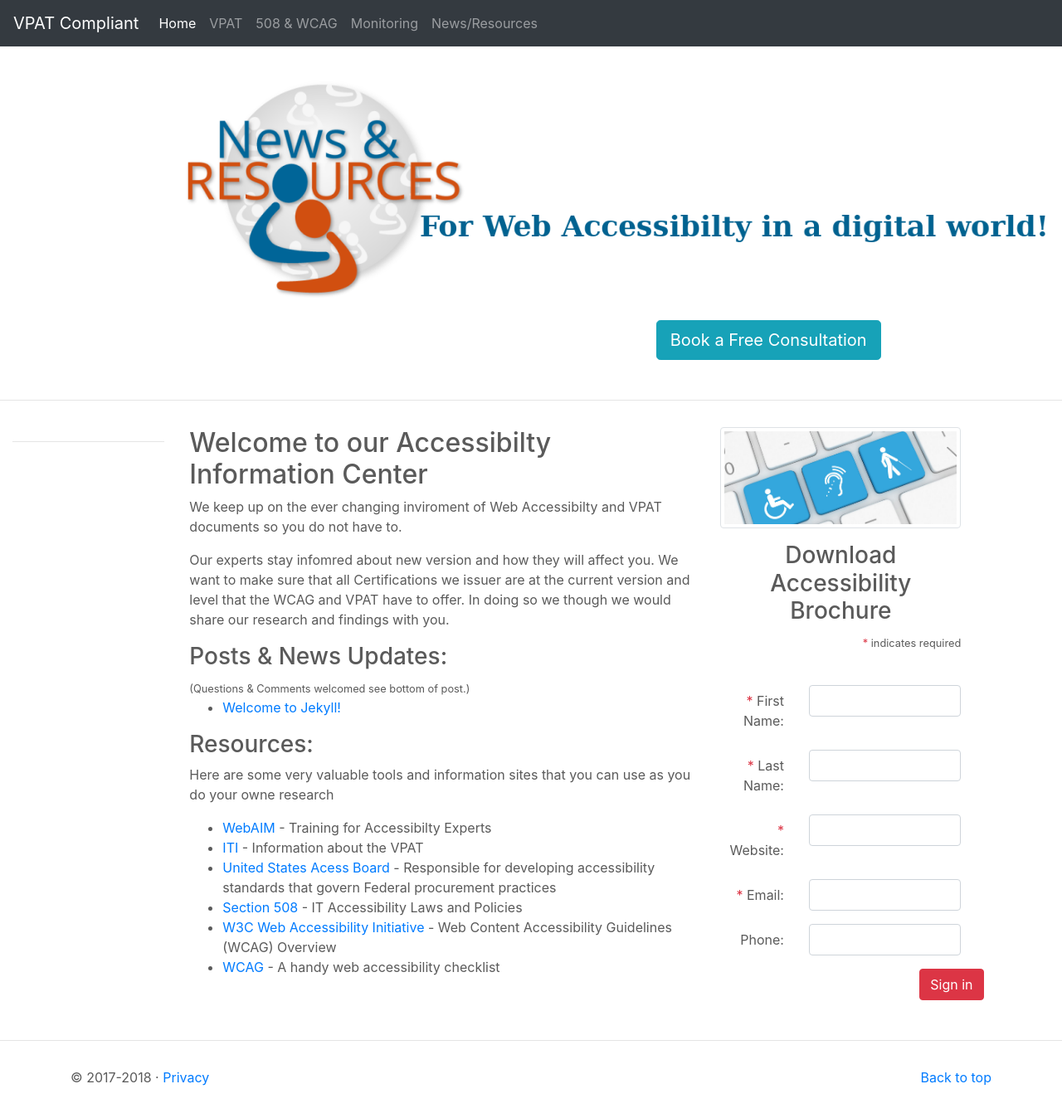
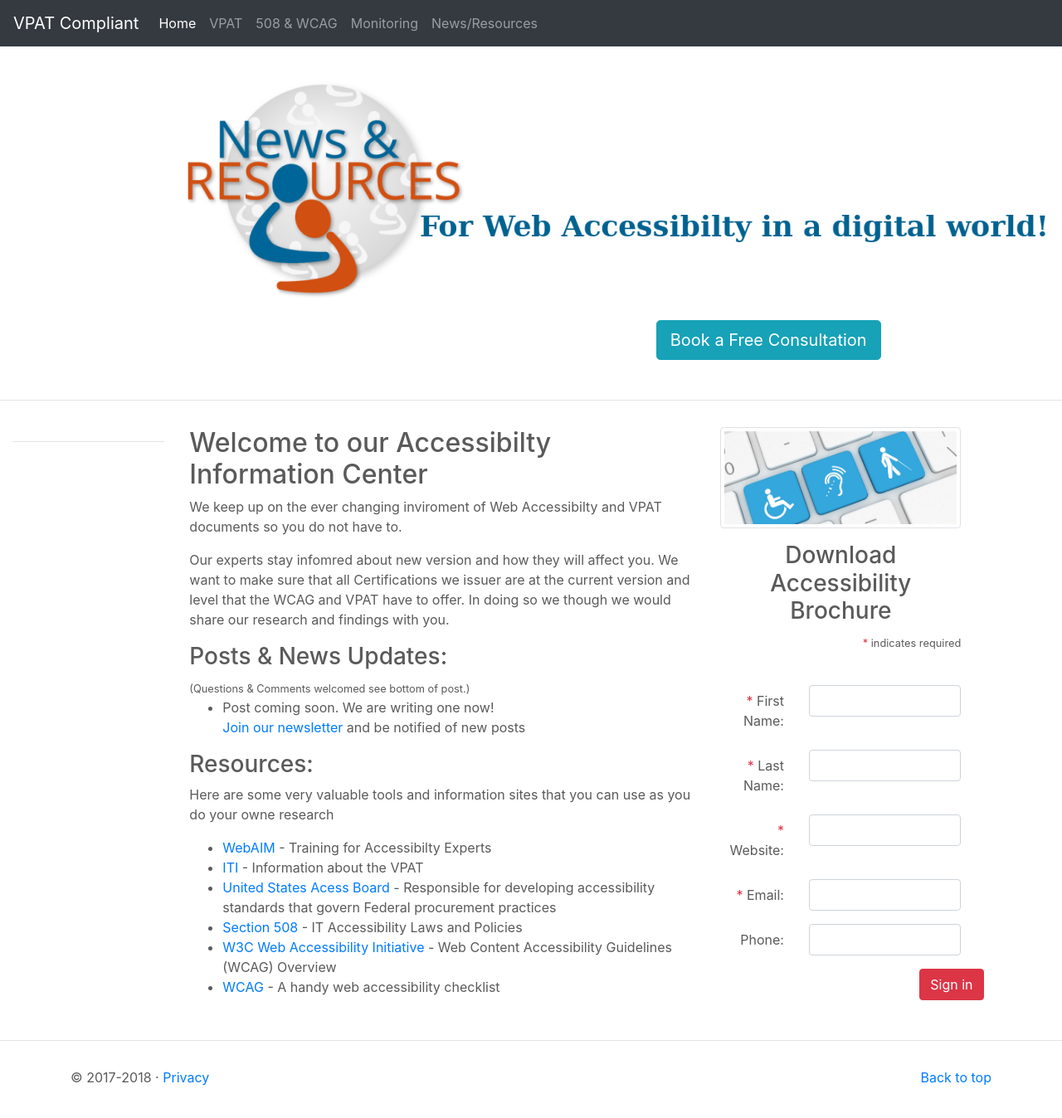
Before and after one commit to Kaffeianted-Kodemonkey/VPAT-Compliant, a Jekyll site: the page built from Blog.html, in a window 1280 px wide and 1375 px high. Shown: the top 1348 px of the window at 83% size. Built offline with Jekyll 4.4.1, drawn with Linux system fonts in a browser that asks for light colours; comment, search, counter and statistics services are not loaded.

Commit message:
update site add a blog

```diff
--- a/Blog.html
+++ b/Blog.html
@@ -24,7 +24,8 @@ description: Updates and Resources for Accessibilty in a digital world!
 <ul>
   {% for post in site.posts %}
     <li>
-      <a href="{{ post.url }}">{{ post.title }}</a>
+      <!-- <a href="{{ post.url }}">{{ post.title }}</a>--> Post coming soon. We are writing one now! <br />
+      <a href="{{site.url}}/VPAT-Newsletter">Join our newsletter</a> and be notified of new posts
     </li>
   {% endfor %}
 </ul>
--- a/_layouts/page-template.html
+++ b/_layouts/page-template.html
@@ -32,12 +32,14 @@
             {{ content }}
           </div>
           <div class="col-3">
-            <p><img src="{{ site.url }}/assets/images/Accessibilty-Audit-Hero-Image.jpg" style="width:100%;" class="img-thumbnail img-fluid" alt="Web Accessibilty Brochure"></p>
+            {% if page.title != "VPAT Newsletter" %}
+              <p><img src="{{ site.url }}/assets/images/Accessibilty-Audit-Hero-Image.jpg" style="width:100%;" class="img-thumbnail img-fluid" alt="Web Accessibilty Brochure"></p>
 
-            {% if page.category == "VPAT" %}
-              {% include VPAT-Brochure.html %}
-            {% else %}
-              {% include Web-Accessibility-Brochure.html %}
+              {% if page.category == "VPAT" %}
+                {% include VPAT-Brochure.html %}
+              {% else %}
+                {% include Web-Accessibility-Brochure.html %}
+              {% endif %}
             {% endif %}
           </div><!-- Column -->
         </div>
```
Also changed, not shown: VPAT-Newsletter.html (added, +51 -0 lines).
